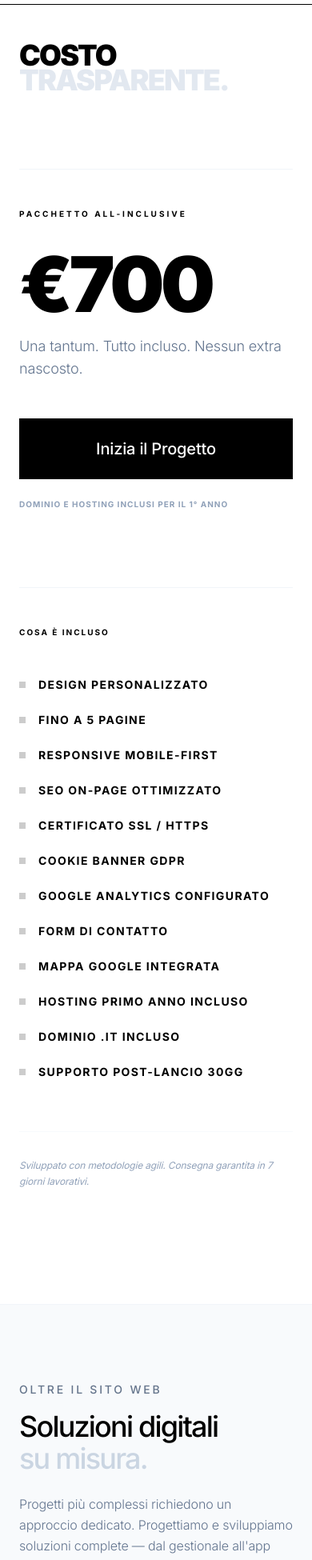
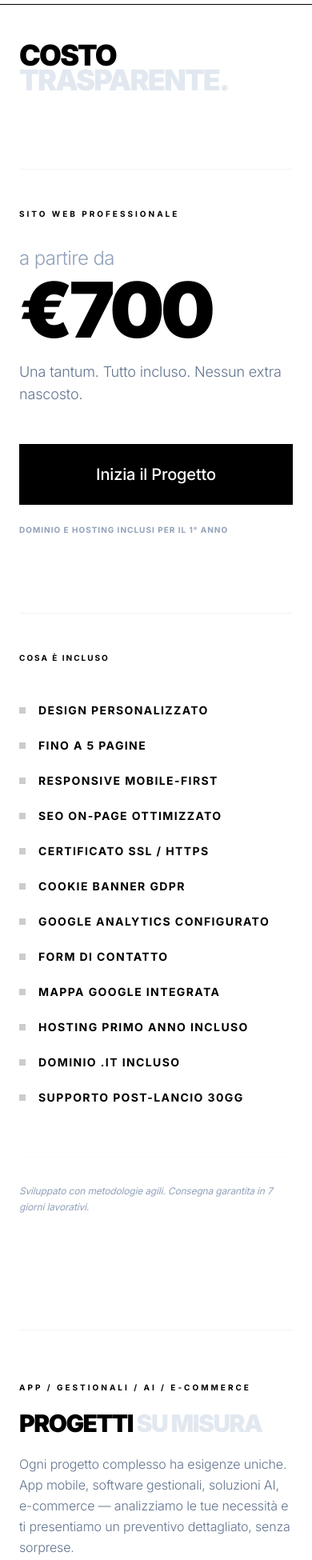
Before and after one commit to toucdi/studiovolt-landing, a Next.js app: page / in a window 390 px wide. Shown: the part 4857-6807 px from the top of the page at 80% size. Built offline with nearby package versions, Linux system fonts and the light colour scheme.

Commit message:
feat: add Soluzioni to navbar, pricing 'a partire da €700' + custom projects CTA

```diff
--- a/src/components/Navbar.tsx
+++ b/src/components/Navbar.tsx
@@ -4,6 +4,7 @@ import { motion, AnimatePresence } from "framer-motion";
 
 const navLinks = [
   { name: "Servizi", href: "#servizi" },
+  { name: "Soluzioni", href: "#soluzioni" },
   { name: "Metodo", href: "#processo" },
   { name: "Prezzi", href: "#prezzi" },
   { name: "FAQ", href: "#faq" },
--- a/src/components/Pricing.tsx
+++ b/src/components/Pricing.tsx
@@ -32,7 +32,10 @@ export default function Pricing() {
           <div className="md:col-span-6 flex flex-col justify-between py-12 border-t border-slate-100">
             <div>
               <div className="text-[10px] font-bold tracking-[0.3em] uppercase text-black mb-8">
-                PACCHETTO ALL-INCLUSIVE
+                SITO WEB PROFESSIONALE
+              </div>
+              <div className="flex items-baseline gap-2">
+                <span className="text-slate-400 text-2xl md:text-4xl font-light tracking-tight">a partire da</span>
               </div>
               <div className="text-8xl md:text-[10rem] font-black tracking-tighter text-black leading-none mb-4">
                 €700
@@ -74,6 +77,36 @@ export default function Pricing() {
             </div>
           </div>
         </div>
+
+        {/* Custom Projects */}
+        <div className="mt-24 pt-16 border-t border-slate-100">
+          <div className="grid grid-cols-1 md:grid-cols-12 gap-12 items-center">
+            <div className="md:col-span-7">
+              <div className="text-[10px] font-bold tracking-[0.3em] uppercase text-black mb-6">
+                APP / GESTIONALI / AI / E-COMMERCE
+              </div>
+              <h3 className="text-3xl md:text-5xl font-black tracking-tighter text-black uppercase leading-[0.9] mb-6">
+                Progetti <span className="text-slate-200">su misura</span>
+              </h3>
+              <p className="text-slate-500 font-light leading-relaxed max-w-lg">
+                Ogni progetto complesso ha esigenze uniche. App mobile, software gestionali,
+                soluzioni AI, e-commerce — analizziamo le tue necessità e ti presentiamo
+                un preventivo dettagliato, senza sorprese.
+              </p>
+            </div>
+            <div className="md:col-span-4 md:col-start-9">
+              <a
+                href="#contatti"
+                className="btn-outline-minimal w-full text-sm px-12 py-6 uppercase tracking-[0.15em]"
+              >
+                Richiedi Preventivo
+              </a>
+              <p className="text-[10px] text-slate-400 mt-6 font-bold tracking-widest uppercase text-center">
+                Risposta entro 48 ore
+              </p>
+            </div>
+          </div>
+        </div>
       </div>
     </section>
   );
```
